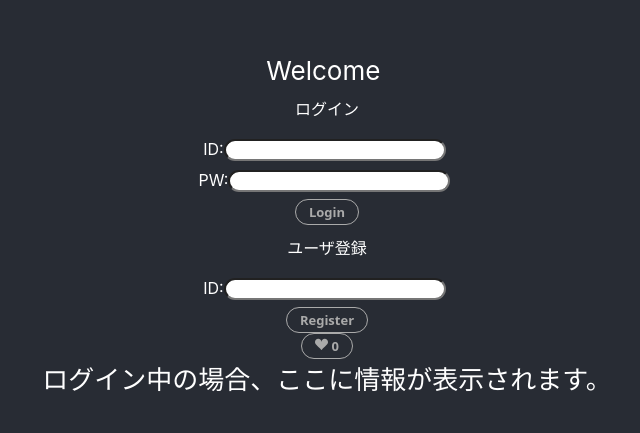
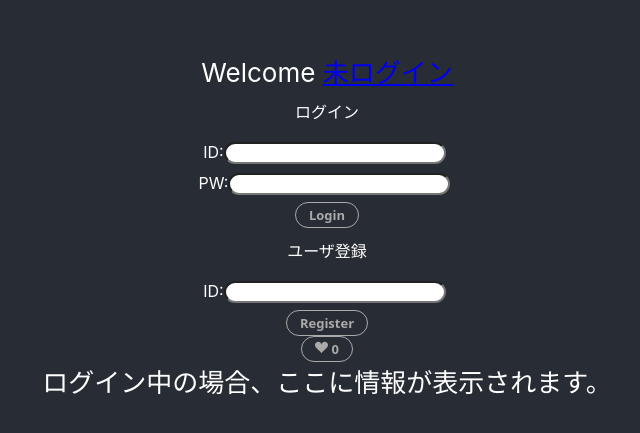
Before and after one commit to nkte8/favo-system, a React (Create React App) app in the folder frontend/: page / in a window 1280 px wide. Shown: the part 175-608 px from the top of the page, without its empty margins (313-953 px from the left). Built offline with nearby package versions, Linux system fonts and the light colour scheme; no server answers.

Commit message:
Astro側の変更をFB

```diff
--- a/frontend/src/App.tsx
+++ b/frontend/src/App.tsx
@@ -15,7 +15,7 @@ function App() {
 		<div className="App">
 			<header className="App-header">
 				<div>Welcome&nbsp;
-					<Userlabel api_url={api_url} /></div>
+					<Userlabel api_url={api_url} login_ref='/' /></div>
 				<UserForm api_url={api_url} arg='auth' login_path='/' />
 				<UserForm api_url={api_url} arg='register' login_path='/' />
 				<Favobutton
--- a/frontend/src/components/favobutton/main.css
+++ b/frontend/src/components/favobutton/main.css
@@ -1,4 +1,4 @@
-button.likeButton {
+button.favobutton {
     appearance: button;
     border: none;
     box-sizing: border-box;
@@ -13,6 +13,7 @@ button.likeButton {
     border-radius: 20px;
     padding: 3px 13px;
     transition: 0.05s linear;
+    vertical-align: middle;
 }
 
 button:active  {
--- a/frontend/src/components/favobutton/main.tsx
+++ b/frontend/src/components/favobutton/main.tsx
@@ -38,7 +38,7 @@ export default function Favobutton({ api_url, page_name }: Props) {
     };
 
     return (
-        <button className={`likeButton ${active ? "clicked" : ""}`} onClick={handleClick}>
+        <button className={`favobutton ${active ? "clicked" : ""}`} onClick={handleClick}>
             <svg xmlns="http://www.w3.org/2000/svg" fill="currentColor" viewBox="0 0 16 15">
                 <path d="M4 1c2.21 0 4 1.755 4 3.92C8 2.755 9.79 1 12 1s4 1.755 4 3.92c0 3.263-3.234 4.414-7.608 9.608a.513.513 0 0 1-.784 0C3.234 9.334 0 8.183 0 4.92 0 2.755 1.79 1 4 1z" />
             </svg>
--- a/frontend/src/components/userform/main.css
+++ b/frontend/src/components/userform/main.css
@@ -1,14 +1,14 @@
-.user_form {
+.userform {
     display:block;
 }
 
-.user_form button.submit {
+.userform button.submit {
     appearance: button;
     border: none;
     box-sizing: border-box;
 }
 
-.user_form button.submit {
+.userform button.submit {
     font-family: Meiryo, "Hiragino Sans", "Noto Sans", sans-serif;
     cursor: pointer;
     background: transparent;
@@ -21,31 +21,31 @@
     transition: 0.05s linear;
 }
 
-.user_form button.submit:active  {
+.userform button.submit:active  {
     transform: scale(0.90);
 }
 
-.user_form input.textbox {
+.userform input.textbox {
     font-family: Meiryo, "Hiragino Sans", "Noto Sans", sans-serif;
     border-radius: 20px;
     padding: 0% 10px;
     margin-right: 5px;
 }
 
-.user_form label {
+.userform label {
     font-size: medium;
 }
 
-.user_form input[type=text]:invalid, input[type=password]:invalid {
+.userform input[type=text]:invalid, input[type=password]:invalid {
     background: pink;
 }
 
-.user_form .context {
+.userform .context {
     font-size: medium;
     margin: 10px;
 }
 
-.user_form .alert {
+.userform .alert {
     background: #e77;
     border-radius: 5px;
     padding: 3px;
--- a/frontend/src/components/userform/main.tsx
+++ b/frontend/src/components/userform/main.tsx
@@ -87,7 +87,7 @@ export default function LoginUserBox({ api_url, arg , login_path }: Props) {
     }
 
     return (
-        <div className="user_form">
+        <div className="userform">
             {
                 islogin !== true &&
                 <div className="context">
--- a/frontend/src/components/userlabel/main.tsx
+++ b/frontend/src/components/userlabel/main.tsx
@@ -3,8 +3,9 @@ import { favo_api, get_auth_local, rm_auth_local } from '@/utils/favoapi'
 
 interface Props {
     api_url: string
+    login_ref: string
 }
-export default function Userlabel({api_url}:Props) {
+export default function Userlabel({ api_url , login_ref }:Props) {
     const [username, setUsername] = useState<string | null>(null);
 
     let auth = get_auth_local()
@@ -29,7 +30,19 @@ export default function Userlabel({api_url}:Props) {
 
     return (
         <span>
-            {username}
+            {
+                username !== null &&
+                <React.StrictMode>
+                    Welcome <b>{username}!</b>
+                </React.StrictMode>
+            }
+            {
+                username === null &&
+                <React.StrictMode>
+                    <a href={login_ref}>未ログイン</a>
+                </React.StrictMode>
+            }
         </span>
+
     );
 };
```
